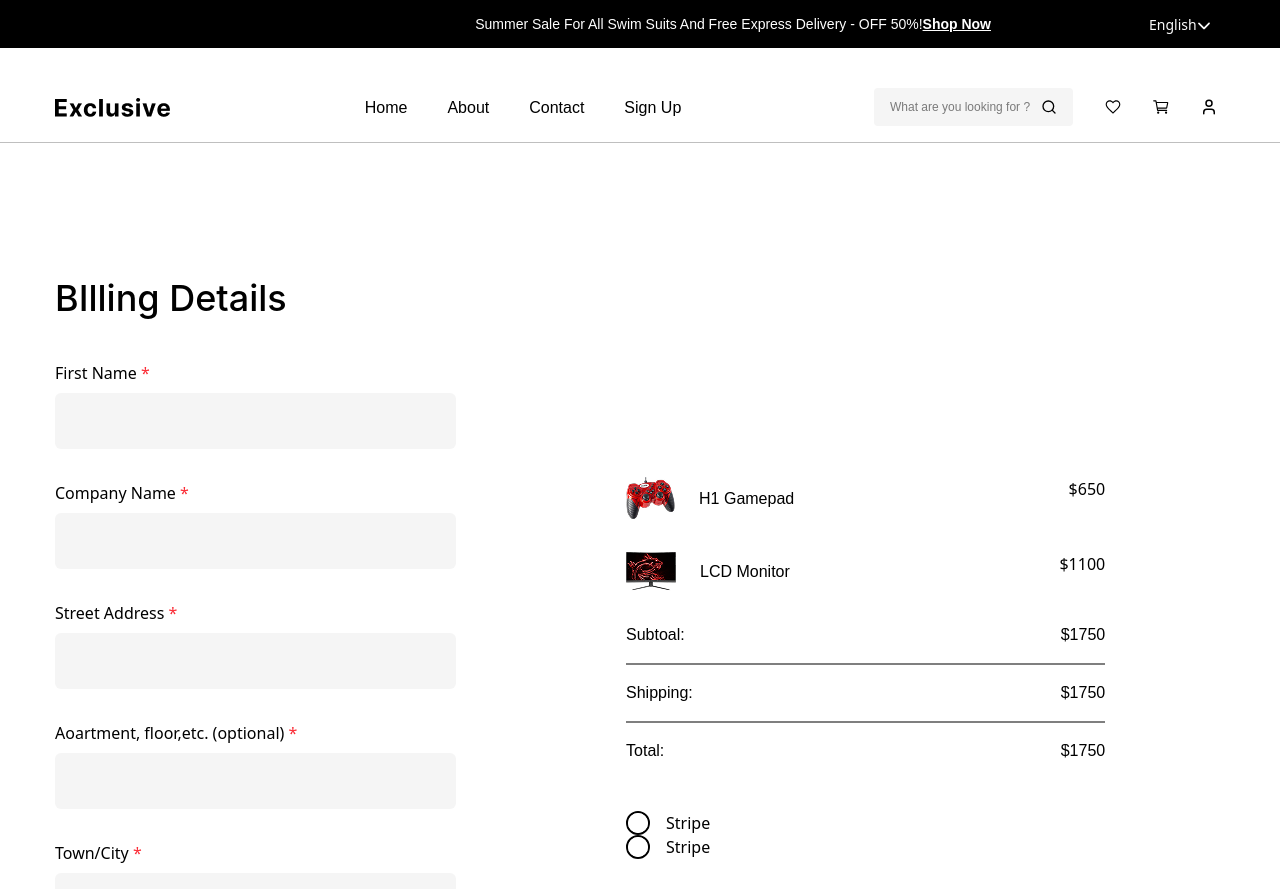
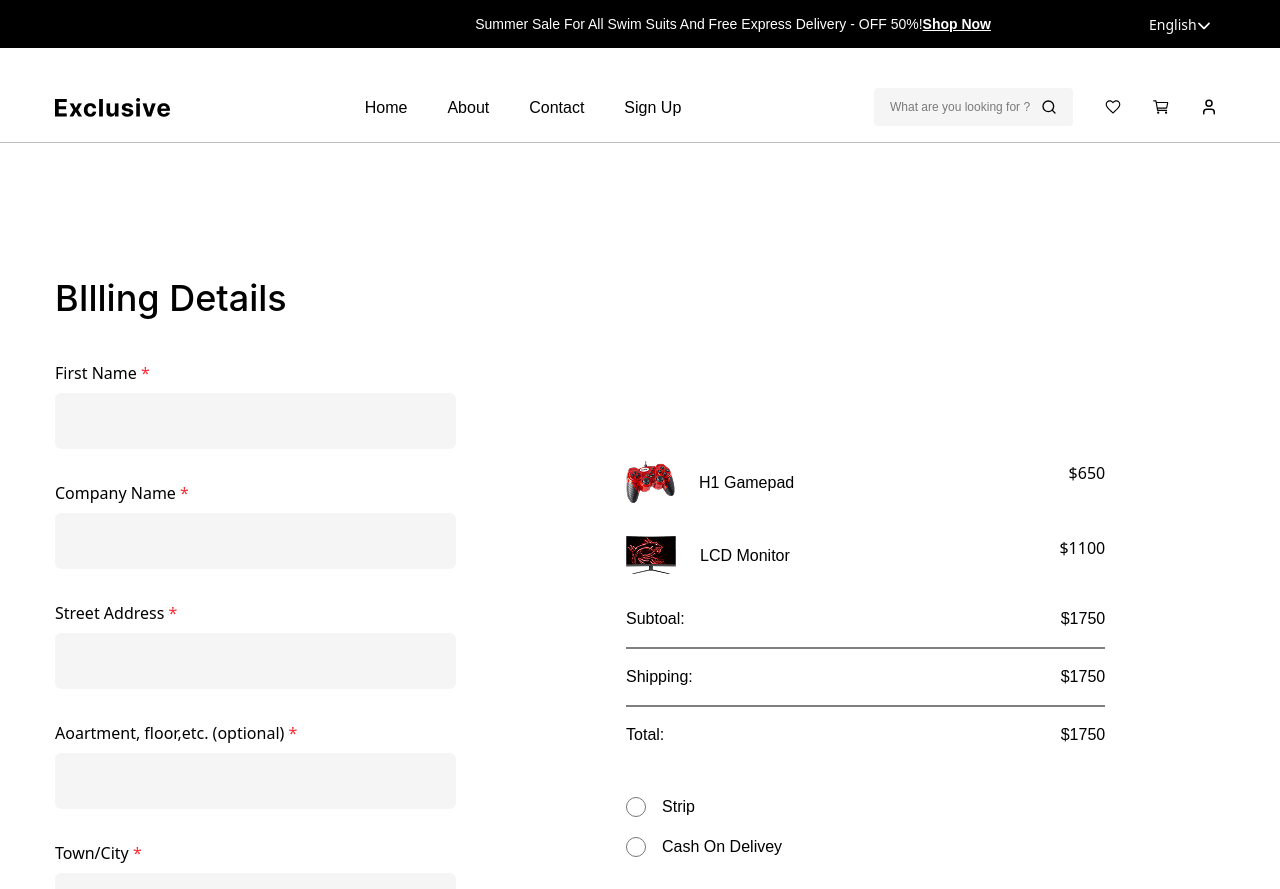
Before and after one commit to Roni006/exclusive, a React app: page /checkout in a window 1280 px wide. Shown: the top 889 px of the page. Built offline with nearby package versions, Linux system fonts and the light colour scheme; the HTML template or start-up script is replaced by a standard one.

Commit message:
input resolve

```diff
--- a/src/components/BIllingDetails/BIllingDetails.jsx
+++ b/src/components/BIllingDetails/BIllingDetails.jsx
@@ -74,64 +74,18 @@ const BIllingDetails = () => {
                                 </div>
 
                                 <div>
-                                    <div className="flex items-center gap-4 ">
-                                        {/* <input className="cursor-pointer border" type="radio" id='stripe' name="dot" />
-                                        <label className="cursor-pointer" htmlFor="stripe">Stripe</label> */}
-                                        <input
-                                            id="radio"
-                                            type="radio"
-                                            name="value1"
-                                            className="w-5 h-5 hidden peer"
-                                            defaultChecked=""
-                                        />
-                                        <label
-                                            htmlFor="radio"
-                                            className="relative flex items-center justify-center p-1 peer-checked:before:hidden before:block before:absolute before:w-full before:h-full before:bg-white w-6 h-6 cursor-pointer border-2 border-black rounded-full overflow-hidden"
-                                        >
-                                            <span className="bg-black rounded-full w-3 h-3" />
-                                        </label>
-                                        <label htmlFor="radio">Stripe</label>
 
+                                    <div className="flex items-center gap-4 mb-4">
+                                       <input type="radio" id="fs" name="value1" className="accent-black w-5 h-5"/>
+                                       <label htmlFor="fs" className="cursor-pointer text-[16px] font-poppins leading-6 font-normal">Strip</label>
+                                    </div>
 
+                                    <div className="flex items-center gap-4 mb-4">
+                                       <input type="radio" id="fss" name="value1" className="accent-black w-5 h-5"/>
+                                       <label htmlFor="fss" className="cursor-pointer text-[16px] font-poppins leading-6 font-normal">Cash On Delivey</label>
                                     </div>
-                                    <div className="flex items-center gap-4 ">
-                                          <input
-                                            id="cash"
-                                            type="radio"
-                                            name="value1"
-                                            className="w-5 h-5 hidden peer"
-                                            defaultChecked=""
-                                        />
-                                        <label
-                                            htmlFor="cash"
-                                            className="relative flex items-center justify-center p-1 peer-checked:before:hidden before:block before:absolute before:w-full before:h-full before:bg-white w-6 h-6 cursor-pointer border-2 border-black rounded-full overflow-hidden"
-                                        >
-                                            <span className="bg-black rounded-full w-3 h-3" />
-                                        </label>
-                                        <label htmlFor="cash">Stripe</label>
-                                    </div>
+
                                 </div>
-
-                                {/* <div className="space-x-6 flex">
-                                    <div className="flex items-center">
-                                        <input
-                                            id="radio"
-                                            type="radio"
-                                            name="value1"
-                                            className="w-5 h-5 hidden peer"
-                                            defaultChecked=""
-                                        />
-                                        <label
-                                            htmlFor="radio"
-                                            className="relative flex items-center justify-center p-1 peer-checked:before:hidden before:block before:absolute before:w-full before:h-full before:bg-white w-6 h-6 cursor-pointer border-2 border-black rounded-full overflow-hidden"
-                                        >
-                                            <span className="bg-black rounded-full w-3 h-3" />
-                                        </label>
-                                    </div>
-                                </div> */}
-
-
-
 
                             </div>
                             <div className="flex justify-between items-center mt-8">
--- a/src/index.css
+++ b/src/index.css
@@ -1,5 +1,9 @@
 @import "tailwindcss";
 @import url('https://fonts.googleapis.com/css2?family=Inter:ital,opsz,wght@0,14..32,100..900;1,14..32,100..900&family=Poppins:ital,wght@0,100;0,200;0,300;0,400;0,500;0,600;0,700;0,800;0,900;1,100;1,200;1,300;1,400;1,500;1,600;1,700;1,800;1,900&display=swap');
+
+*{
+    user-select: none
+}
 
 /* ! Initial set up */
 .container {
```
